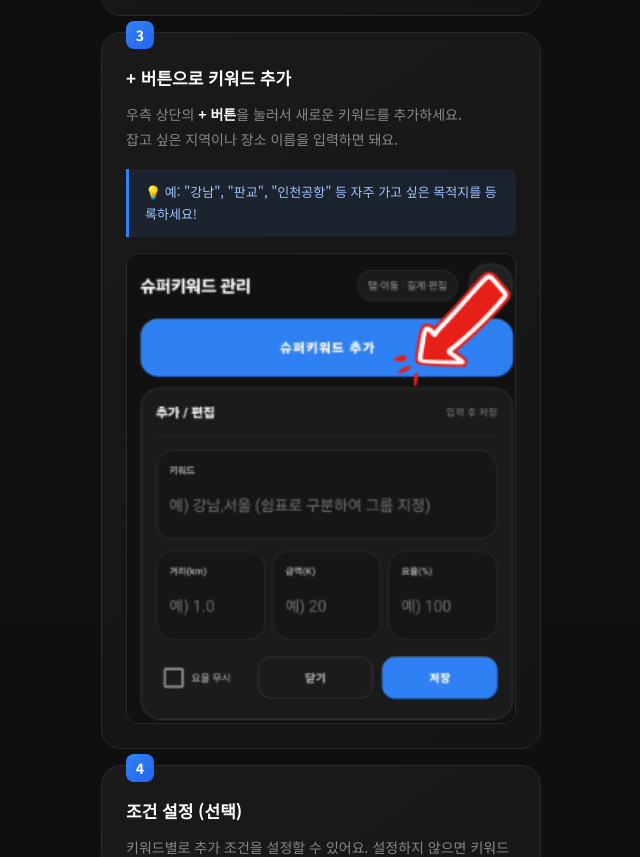
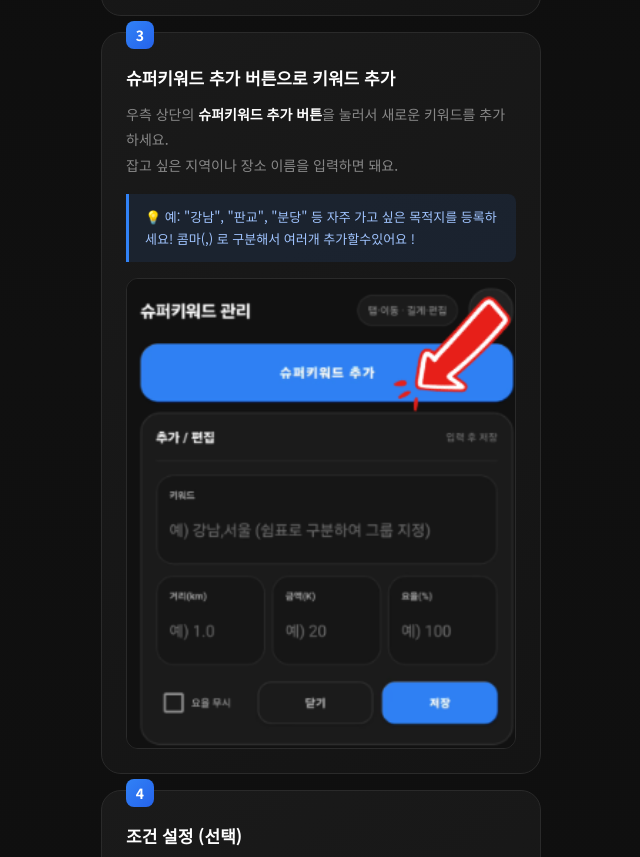
Before and after one commit to ghdcjscjs13-ops/grab-guide, a plain HTML site: page superkeyword.html in a window 1280 px wide. Shown: the part 1344-2201 px from the top of the page, without its empty margins (319-959 px from the left). Drawn offline with Linux system fonts and the light colour scheme.

Commit message:
Update superkeyword.html

```diff
--- a/superkeyword.html
+++ b/superkeyword.html
@@ -376,13 +376,13 @@
 
         <div class="step-card fade-in">
             <div class="step-number">3</div>
-            <div class="step-title">+ 버튼으로 키워드 추가</div>
+            <div class="step-title">슈퍼키워드 추가 버튼으로 키워드 추가</div>
             <div class="step-desc">
-                우측 상단의 <strong>+ 버튼</strong>을 눌러서 새로운 키워드를 추가하세요.<br>
+                우측 상단의 <strong>슈퍼키워드 추가 버튼</strong>을 눌러서 새로운 키워드를 추가하세요.<br>
                 잡고 싶은 지역이나 장소 이름을 입력하면 돼요.
             </div>
             <div class="step-highlight">
-                💡 예: "강남", "판교", "인천공항" 등 자주 가고 싶은 목적지를 등록하세요!
+                💡 예: "강남", "판교", "분당" 등 자주 가고 싶은 목적지를 등록하세요! 콤마(,) 로 구분해서 여러개 추가할수있어요 !
             </div>
             <div class="image-container">
                 <img src="sk3.png" alt="키워드 추가">
```
